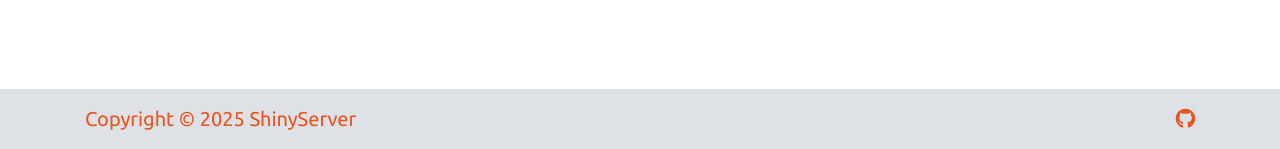
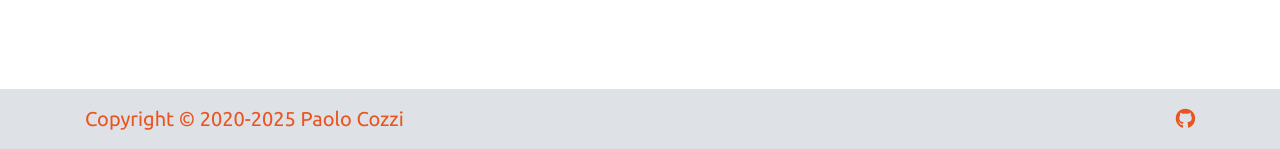
Before and after one commit to cnr-ibba/shiny-server, a Django app: page / in a window 1280 px wide. Shown: the part 651-800 px from the top of the page. Run offline with Django 3.2, Linux system fonts and the light colour scheme; parts of the project's set-up code (start-up, migrations or seed data) failed here and were passed over; some libraries are stand-ins or nearby versions.

Commit message:
:page_facing_up: update license and copyright information
Adds the license information to the README file and updates the copyright notice in the footer of the base template. This clarifies the licensing terms and provides proper attribution for the project.

```diff
--- a/django-data/shiny/templates/base.html
+++ b/django-data/shiny/templates/base.html
@@ -102,7 +102,7 @@
       <div class="d-flex flex-row justify-content-between">
         <div class="flex-fill">
           <p class="lead mb-0 text-primary">
-            Copyright &copy; <span id="year"></span> ShinyServer
+            Copyright &copy; 2020-<span id="year"></span> Paolo Cozzi
           </p>
         </div>
         <div class="flex-fill">
```
Also changed, not shown: README.md.
